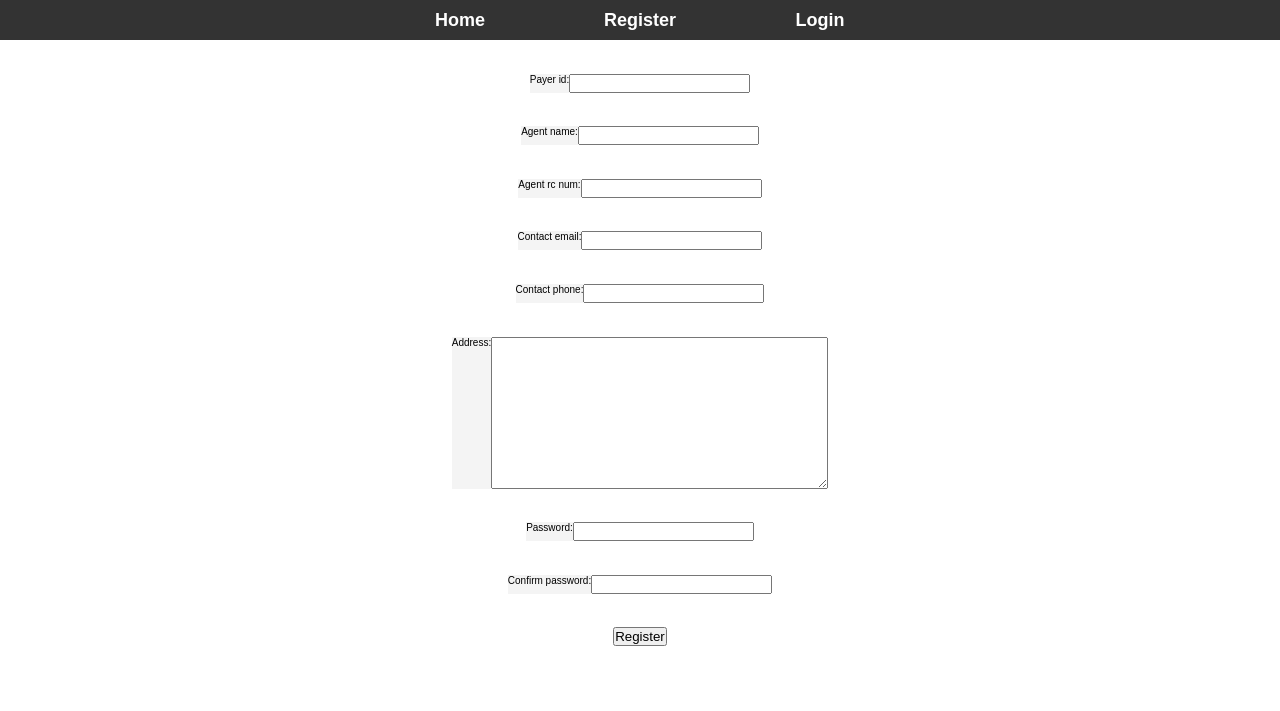
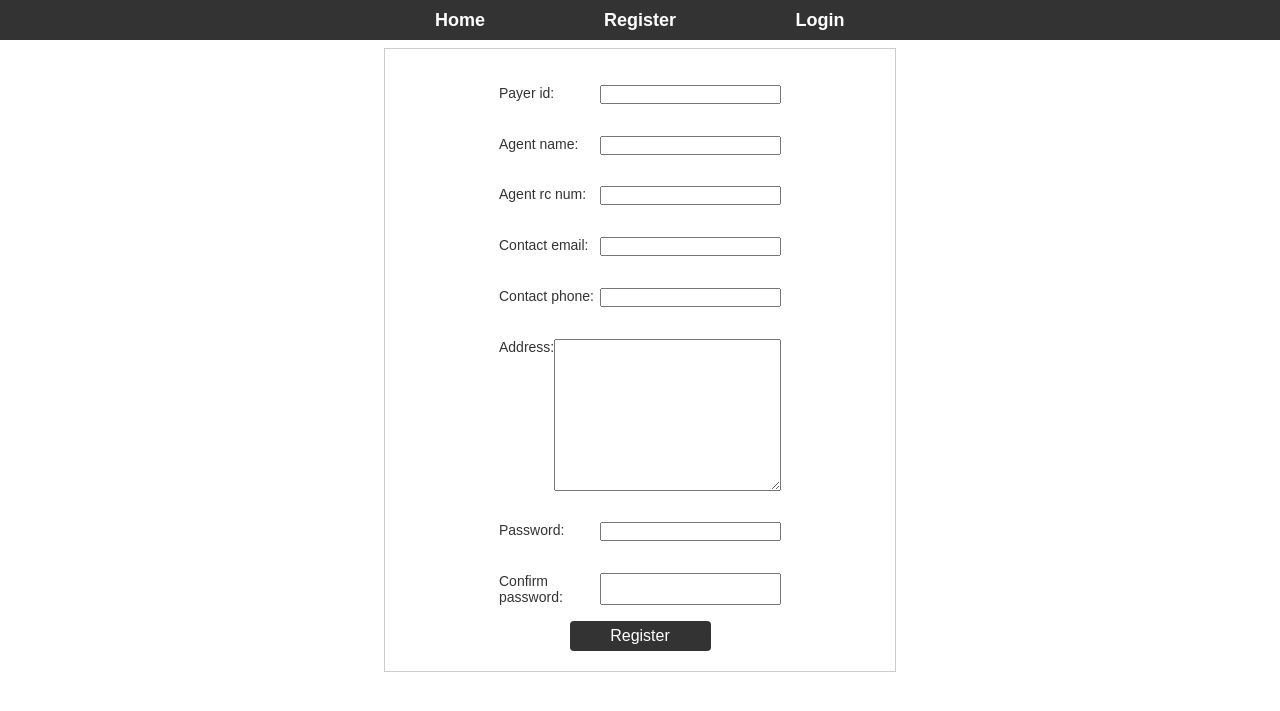
Before and after one commit to DammyDee/pit_computing, a Django app: page /register/ in a window 1280 px wide. Shown: the top 711 px of the page. Run offline with Django 5.2, Linux system fonts and the light colour scheme.

Commit message:
Did some more styling of the formc especially with respect to layout submit button style

```diff
--- a/payeproject/payeregistration/templates/registration.html
+++ b/payeproject/payeregistration/templates/registration.html
@@ -5,7 +5,6 @@
 <form action="{% url 'register' %}" method="post" class="reg-form">
   {% csrf_token %}
   {{ form.as_div }}
-
-  <button type="submit">Register</button>
+  <button type="submit" class="submit-btn">Register</button>
 </form>
 {% endblock %}
--- a/payeproject/static/css/style.css
+++ b/payeproject/static/css/style.css
@@ -76,12 +76,33 @@ html {
   flex-direction: column;
   justify-content: space-evenly;
   align-items: center;
-  width: 70%;
+  width: 50%;
   height: 80vh;
-  margin: auto;
+  margin: 0.8rem auto;
+  padding: 2rem;
+  border: 1px solid #ccc;
 }
 
 .reg-form > div {
   display: flex;
-  background-color: #f4f4f4;
+  /* column-gap: 5rem; */
+  justify-content: space-between;
+  width: 60%;
+  margin: auto;
 }
+
+.reg-form label {
+  font-size: 1.4rem;
+  color: #333;
+}
+
+.submit-btn {
+  width: 30%;
+  height: 3rem;
+  font-size: 1.6rem;
+  background-color: #333;
+  color: white;
+  border: none;
+  border-radius: 0.4rem;
+  cursor: pointer;
+}
```
